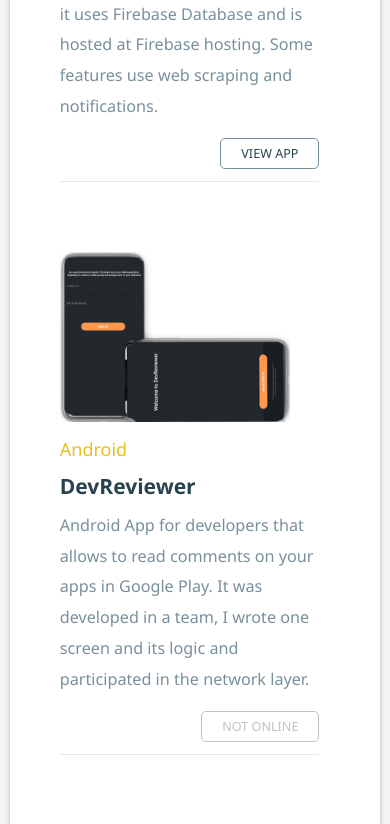
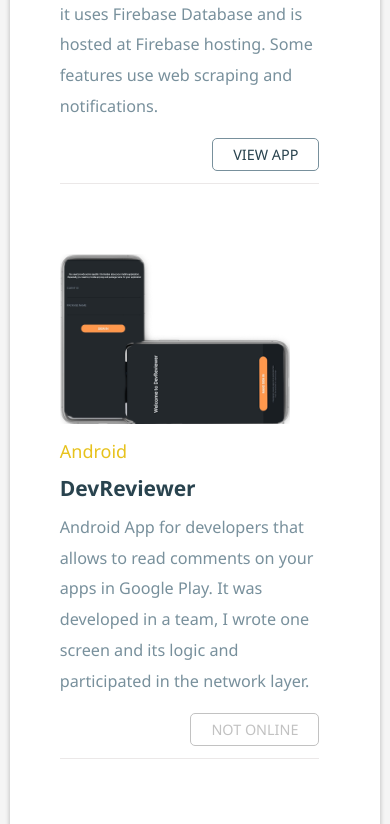
Before and after one commit to OlgaAk/portfolio, a plain HTML site: page index.html in a window 390 px wide. Shown: the part 2540-3364 px from the top of the page. Drawn offline with Linux system fonts and the light colour scheme.

Commit message:
larger font for buttons on mobile

```diff
--- a/style.css
+++ b/style.css
@@ -355,6 +355,11 @@
     max-width: 90px;
 
   }
+
+  .open-website-btn {
+
+    font-size: 0.8em;
+  }
 }
 
 footer {
```
